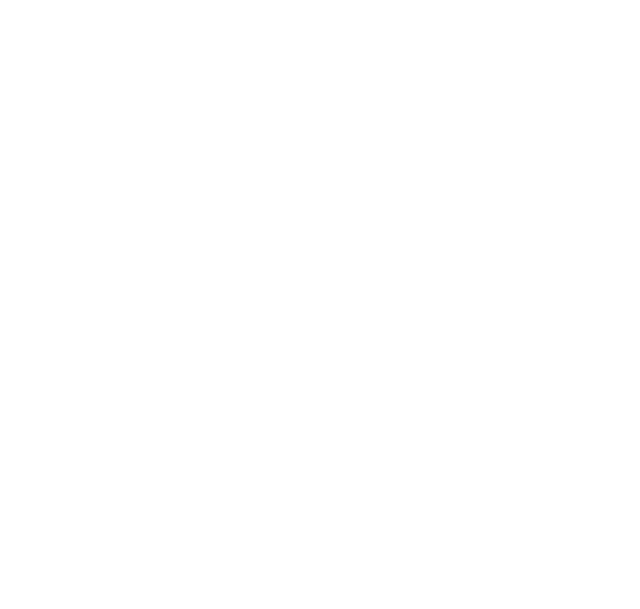
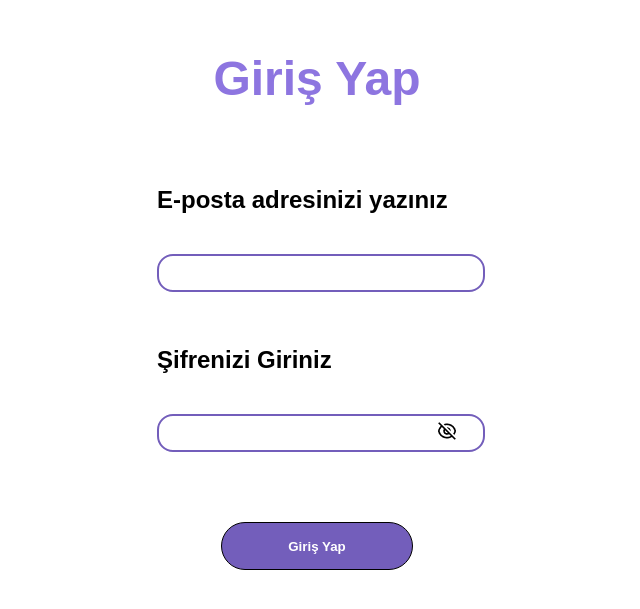
Before and after one commit to SezerDemir/kidokit-frontend, a React (Create React App) app: page /login in a window 1280 px wide. Before the commit this address had no page. Shown: the part 109-718 px from the top of the page, without its empty margins (323-963 px from the left). Built offline with nearby package versions, Linux system fonts and the light colour scheme.

Commit message:
login page is implemented

```diff
--- a/package.json
+++ b/package.json
@@ -11,8 +11,10 @@
     "@types/react": "^18.0.28",
     "@types/react-dom": "^18.0.11",
     "axios": "^1.3.3",
+    "install": "^0.13.0",
     "react": "^18.2.0",
     "react-dom": "^18.2.0",
+    "react-hook-form": "^7.43.1",
     "react-router-dom": "^6.8.1",
     "react-scripts": "5.0.1",
     "typescript": "^4.9.5",
--- a/src/App.tsx
+++ b/src/App.tsx
@@ -5,6 +5,7 @@
 import {HomepageContainer} from "./components/homepage/homepage-container"
 import { Home } from './pages/Home';
 import { Register } from './pages/Register';
+import { Login } from './pages/Login';
 
 function App() {
   return (
@@ -12,6 +13,7 @@
       <Routes>
         <Route path="/" element={<Home />} />
         <Route path="/register" element={<Register />} />
+        <Route path="/login" element={<Login />} />
       </Routes>
     </BrowserRouter>
   );
--- a/src/components/homepage/homepage-container.tsx
+++ b/src/components/homepage/homepage-container.tsx
@@ -8,8 +8,10 @@
 
     return(
         <div className={styles["homepage-container"]}>
-            <HomepageHeader />
-            <HomepageContent />
+            <div className={styles["flex-container"]}>
+                <HomepageHeader />
+                <HomepageContent />
+            </div>
         </div>
     );
 }
--- a/src/components/homepage/homepage-content.tsx
+++ b/src/components/homepage/homepage-content.tsx
@@ -12,7 +12,9 @@
             </Link>
             <div className={styles["sign-in-container"]}>
                 <p>Zaten bir hesabınız mı var?</p>
+                <Link to={"/login"}>
                 <button type="button" className={styles["button-sign-in"]}>Giriş Yap</button>
+                </Link>
             </div>
         </div>
     );
--- /dev/null
+++ b/src/components/login/login-container.tsx
@@ -0,0 +1,13 @@
+import React from "react"
+import { LoginContent } from "./login-content";
+import { LoginHeader } from "./login-header";
+import styles from "./login-style.module.css"
+
+export function LoginContainer(){
+    return(
+        <div className={styles["login-container"]}>
+            <LoginHeader />
+            <LoginContent />
+        </div>
+    );
+}
--- /dev/null
+++ b/src/components/login/login-content.tsx
@@ -0,0 +1,63 @@
+import axios from "axios";
+import React, { ChangeEvent, FormEvent, useState } from "react"
+import styles from "./login-style.module.css"
+
+export function LoginContent(){
+    const apiUrl: string = process.env.REACT_APP_LOGIN_URL as string;
+    const[passwordShow, setPasswordShow] = useState<boolean>(false);
+    const[password, setPassword] = useState<string>("");
+    const[email, setEmail] = useState<string>("");
+
+
+    const handleSubmit = (event: FormEvent<HTMLFormElement>) => {
+        event.preventDefault();
+
+        const jsonString: string = JSON.stringify(
+            {
+                "email" : email,
+                "password" : password
+            }
+        );
+
+        console.log(password + " " +  email + " " + apiUrl);
+        axios.post(
+            apiUrl,
+            jsonString,
+            {headers: {'Content-Type': 'application/json'}}
+        ).then(response => {
+            console.log(response)});
+
+    }
+
+    const handleChange = (e: ChangeEvent<HTMLInputElement>) => {
+        const {id, value} = e.target;
+        switch(id){
+            case "email":
+                setEmail(value);
+                break;
+            case "pass":
+                setPassword(value);
+                break;
+            default:
+                break;
+        }
+    }
+
+
+    return(
+        <form className={styles["login-content-container"]} onSubmit={handleSubmit} >
+            <div className={styles["input-email"]}>
+                <label htmlFor="email">E-posta adresinizi yazınız</label>
+                <input type="text" id="email" onChange={handleChange}/>
+            </div>
+            <div className={styles["input-password"]}>
+                <label htmlFor="pass">Şifrenizi Giriniz</label>
+                <input type={passwordShow ? "text" : "password"} onChange={handleChange} id="pass"/>
+                <button type="button" onClick={() => setPasswordShow(passwordShow ? false : true)}></button>
+            </div>
+
+            <button type="submit" className={styles["button-submit"]}>Giriş Yap</button>
+        </form>
+    );
+
+}
--- /dev/null
+++ b/src/components/login/login-header.tsx
@@ -0,0 +1,9 @@
+import React from "react";
+import styles from "./login-style.module.css"
+export function LoginHeader(){
+    return(
+        <div className={styles["login-header"]}>
+            <h1>Giriş Yap</h1>
+        </div>
+    );
+}
--- /dev/null
+++ b/src/components/login/login-style.module.css
@@ -0,0 +1,88 @@
+@import url('https://fonts.googleapis.com/css2?family=Lato:wght@400;700;900&display=swap');
+
+label{
+    font-weight: 700;
+    font-size: 1.5rem;
+}
+
+.login-container{
+    display: flex;
+    flex-direction: column;
+    align-items: center;
+}
+
+.login-header{
+    margin: 10rem 0 0 0;
+}
+.login-header > h1{
+    color: #8D75E0;
+    font-size: 3rem;
+}
+
+.login-content-container{
+    display: flex;
+    flex-direction: column;
+    align-items: center;
+}
+
+.input-email{
+    position: relative;
+    height: 6rem;
+    width: 20rem;
+    margin-top: 5rem;
+}
+.input-email > label{
+    width: 100%;
+    text-align: center;
+}
+.input-email > input{
+    margin-top: 2.5rem;
+    width: 20rem;
+    height: 2rem;
+    border-radius: 1rem;
+    border: 2px solid #735EBB;
+
+}
+
+.input-password{
+    position: relative;
+    height: 6rem;
+    width: 20rem;
+    margin-top: 4rem;
+}
+.input-password > label{
+    width: 100%;
+    text-align: center;
+}
+.input-password > input{
+    margin-top: 2.5rem;
+    width: 20rem;
+    height: 2rem;
+    border-radius: 1rem;
+    border: 2px solid #735EBB;
+}
+.input-password > button{
+    position: absolute;
+    top:4.75rem;
+    right: 1rem;
+    background-color: transparent;
+    border: none;
+    background-image: url("../../images/hide.png");
+    background-repeat: no-repeat;
+    height: 1.5rem;
+    width: 1.5rem;
+}
+button:active{
+    transform: translateY(2px)
+}
+
+.button-submit{
+    margin-top: 5rem;
+    width: 12rem;
+    height: 3rem;
+    border-radius: 2rem;
+    border: 1px solid black;
+    background-color: #735EBB;
+    color: white;
+    font-weight: 700;
+}
--- a/src/components/register/register-content.tsx
+++ b/src/components/register/register-content.tsx
@@ -1,18 +1,20 @@
-import React, { useRef, useState, FormEvent } from "react"
+import React, { useState, FormEvent, ChangeEvent } from "react"
 import styles from "./register-style.module.css"
 import warningLogo from "../../images/warningSign.png"
 import axios from "axios"
 
 export function RegisterContent(){
-    const apiRegisterAdress: string = "https://api.kidokit.com/api/account/v2/register";
+    const apiRegisterAdress: string = process.env.REACT_APP_REGISTER_URL as string;
 
     //error messages
     const fullNameErrorMessage: string = "Geçerli bir ad ve soyad girmelisiniz";
     const emailErrorMessage: string = "Geçerli bir e-mail adresi girmelisiniz";
     const passwordErrorMessage: string = "Geçerli bir şifre girmelisiniz";
+    const repeatPasswordErrorMessage: string = "Tekrarlana şifre ilk şifre ile aynı olmalıdır"
     const childNameErrorMessage: string = "Geçerli bir çocuk adı girmelisiniz";
     const childBirthdayErrorMessage: string = "Geçerli bir doğum tarihi girmelisiniz";
     const agreementErrorMessage: string = "Anlaşma koşullarını kabul etmelisiniz";
+    const childGenderErrorMessage: string = "Bir cinsiyet seçiniz";
 
     const [passwordShown, setPasswordShown] = useState<boolean>(false);
     const [repeatPasswordShown, setRepeatPasswordShown] = useState<boolean>(false);
@@ -20,11 +22,19 @@
     const [passwordDigitCheck, setPasswordDigitCheck] = useState<boolean>(false);
     const [passwordSpecialCheck, setPasswordSpecialCheck] = useState<boolean>(false);
     const [passwrodUpperCaseCheck, setPasswrodUpperCaseCheck] = useState<boolean>(false);
+    const [repeatPasswordCheck, setRepeatPasswordCheck] = useState<boolean>(false);
+
+    const [fullName, setFullName] = useState<string>("");
+    const [password, setPassword] = useState<string>("");
+    const [repeatPassword, setRepeatPassword] = useState<string>("");
+    const [email, setEmail] = useState<string>("");
+    const [childName, setChildName] = useState<string>("");
+    const [childBirthday, setChildBirthday] = useState<string>("");
 
     enum Gender{
-        male, female, none
+        female = 0, male = 1, none = 2
     }
-    const[kidGender, setKidGender] = useState<Gender>(Gender.none);
+    const[childGender, setChildGender] = useState<Gender>(Gender.none);
     const changeButtonColor = (b1: HTMLElement | null, b2: HTMLElement | null)  => {
         if(b1 !== null && b2 !== null){
             b1.style.borderColor = "#735EBB";
@@ -35,30 +45,20 @@
     const specialCharacters: RegExp = /[`!@#$%^&*()_+\-=\[\]{};':"\\|,.<>\/?~]/
     const upperCaseCharacters: RegExp = /[A-Z]/
 
-    const year = (new Date()).getFullYear();
-    const years = Array.from(new Array(40),( val, index) => year - index);
-
-    const validateEmail = (email: string) => {
+    const validateEmail = () => {
         return /\S+@\S+\.\S+/.test(email);
     }
 
-    const validateFullName = (fullName: string) => {
+    const validateFullName = () => {
         return /^[a-zA-Z]+ [a-zA-Z]+$/.test(fullName);
     }
 
-    const validateName = (name: string) => {
-        return /^[a-zA-Z]+$/.test(name);
+    const validateName = () => {
+        return /^[a-zA-Z]+$/.test(childName);
     }
 
-    const validatePassword = () => {
-        const firstPassword = (document.getElementById("input-password") as HTMLInputElement).value;
-        const secondPassword = (document.getElementById("input-repeat-password") as HTMLInputElement).value;
-        return passwordCharacterCheck && passwordDigitCheck && passwordSpecialCheck && passwrodUpperCaseCheck
-        && (firstPassword === secondPassword);
-    }
-
-
-    const checkInput = (e: React.ChangeEvent<HTMLInputElement>) => {
+    const validatePassword = (e: React.ChangeEvent<HTMLInputElement>) => {
+        handleInputChange(e);
         if(e.target.value.length > 7 && e.target.value.length < 31){
             setPasswordCharacterCheck(true);
         }
@@ -86,49 +86,61 @@
         else{
             setPasswrodUpperCaseCheck(false);
         }
+    }
 
+    const checkPassword = () => {
+        return passwordCharacterCheck && passwordDigitCheck && passwordSpecialCheck && passwrodUpperCaseCheck;
+    }
+
+    const handleInputChange = (e: ChangeEvent<HTMLInputElement>) => {
+        const {id, value} = e.target;
+        switch(id){
+            case "input-name":
+                setFullName(value);
+                break;
+            case "input-password":
+                setPassword(value);
+                break;
+            case "input-email":
+                setEmail(value);
+                break;
+            case "input-repeat-password":
+                setRepeatPassword(value);
+                break;
+            case "input-kid-name":
+                setChildName(value);
+                break;
+            case "input-date":
+                setChildBirthday(value);
+                break;
+            default:
+                break;
+        }
     }
 
     const handleSubmit = (event: FormEvent<HTMLFormElement>) => {
         event.preventDefault();
 
-        //gets and validates input values
-
-        //gets name
-        const fullName: string = (document.getElementById("input-name") as HTMLInputElement).value;
-        const nameCheck: boolean = validateFullName(fullName);
-
-        //gets email
-        const email: string = (document.getElementById("input-email") as HTMLInputElement).value;
-        const emailCheck: boolean = validateEmail(email);
-
-        //gets password
-        const password: string = (document.getElementById("input-password") as HTMLInputElement).value;
-        const passwordCheck: boolean = validatePassword();
-
-        //gets kid's name
-        const childName: string = (document.getElementById("input-kid-name") as HTMLInputElement).value;
-        const childNameCheck: boolean = validateName(childName);
-
-        //gets birth date
-        const childBirthDay: string = (document.getElementById("input-date") as HTMLInputElement).value;
-        const childBirthDayCheck: boolean = (childBirthDay !== "") ? true : false;
-
-        //gets gender
-        const childGender: string = kidGender.toString();
-        const childGenderCheck: boolean = (Gender.none !== kidGender) ? true : false;
-
-        //gets agreement
+        //validates input values
+        const nameCheck: boolean = validateFullName();
+        const emailCheck: boolean = validateEmail();
+        const passwordCheck: boolean = checkPassword();
+        setRepeatPasswordCheck(password===repeatPassword ? true:false);
+        const childNameCheck: boolean = validateName();
+        const childBirthDayCheck: boolean = (childBirthday !== "") ? true : false;
+        const childGenderCheck: boolean = (Gender.none !== childGender) ? true : false;
         const agreement: boolean = (document.getElementById("agreement-checkbox") as HTMLInputElement).checked;
 
-        if(nameCheck && emailCheck && passwordCheck && childNameCheck && childBirthDayCheck && childGenderCheck && agreement){
+        console.log(nameCheck + fullName);
+
+        if(nameCheck && emailCheck && passwordCheck && repeatPasswordCheck && childNameCheck && childBirthDayCheck && childGenderCheck && agreement){
             const jsonString: string = JSON.stringify(
                 {
                     "fullName" : fullName,
                     "email" : email,
                     "password" : password,
                     "childName" : childName,
-                    "childBirthday" : childBirthDay,
+                    "childBirthday" : childBirthday,
                     "childGender" : childGender
                 }
             );
@@ -139,12 +151,14 @@
         }
         else{
             const errorMessage: string =
-                (nameCheck ? "" : fullNameErrorMessage) + "\n" +
-                (emailCheck ? "" : emailErrorMessage) + "\n" +
-                (passwordCheck ? "" : passwordErrorMessage) + "\n" +
-                (childNameCheck ? "" : childNameErrorMessage) + "\n" +
-                (childBirthDayCheck ? "" : childBirthdayErrorMessage) + "\n" +
-                (agreement ? "" : agreementErrorMessage) + "\n";
+                (nameCheck ? "" : fullNameErrorMessage + "\n") +
+                (emailCheck ? "" : emailErrorMessage + "\n") +
+                (passwordCheck ? "" : passwordErrorMessage + "\n") +
+                (repeatPasswordCheck ? "" : repeatPasswordErrorMessage + "\n") +
+                (childNameCheck ? "" : childNameErrorMessage + "\n") +
+                (childBirthDayCheck ? "" : childBirthdayErrorMessage + "\n") +
+                (childGenderCheck ? "" : childGenderErrorMessage + "\n") +
+                (agreement ? "" : agreementErrorMessage);
             alert(errorMessage);
         }
     }
@@ -153,17 +167,17 @@
         <form className={styles["register-content-container"]} onSubmit={handleSubmit}>
             <div className={styles["name-cell"]}>
                 <h1>Adınız ve Soyadınız</h1>
-                <input type={"text"} id="input-name" />
+                <input type={"text"} id="input-name" onChange={handleInputChange}/>
             </div>
 
             <div className={styles["email-cell"]}>
                 <h1>Eposta adresinizi yazınız</h1>
-                <input type={"text"} id="input-email" />
+                <input type={"text"} id="input-email" onChange={handleInputChange}/>
             </div>
 
             <div className={styles["password-cell"]}>
                 <h1>Bir şifre belirleyiniz</h1>
-                <input type={passwordShown ? "text" : "password"} onChange={checkInput} id="input-password"/>
+                <input type={passwordShown ? "text" : "password"} onChange={validatePassword} id="input-password"/>
                 <button type="button" onClick={() => {passwordShown ? setPasswordShown(false) : setPasswordShown(true)}}></button>
 
                 <ul>
@@ -176,31 +190,34 @@
 
             <div className={styles["repeat-password-cell"]}>
                 <h1>Bir şifre belirleyiniz</h1>
-                <input type={repeatPasswordShown ? "text" : "password"} id="input-repeat-password" />
+                <input type={repeatPasswordShown ? "text" : "password"} id="input-repeat-password"
+                    onChange={handleInputChange}
+                    onPaste={() => {console.log(navigator.clipboard.readText())}}
+                />
                 <button type="button" onClick={() => {repeatPasswordShown ? setRepeatPasswordShown(false) : setRepeatPasswordShown(true)}}></button>
             </div>
 
             <div className={styles["kid-name-cell"]}>
                 <h1>Çocuğun ismi?</h1>
-                <input type="text" id="input-kid-name"/>
+                <input type="text" id="input-kid-name" onChange={handleInputChange}/>
             </div>
 
             <div className={styles["kid-birthday-cell"]}>
                 <h1>Çocuğun Doğum Tarihi?</h1>
-                <input type={"date"} id="input-date"></input>
+                <input type={"date"} id="input-date" onChange={handleInputChange} />
             </div>
 
             <div className={styles["kid-gender-cell"]}>
                 <h1>Çocuğunuzun cinsiyeti</h1>
                 <button type="button" className={styles["button-male"]} id="male-button" onClick={() =>
                     {
-                        setKidGender(Gender.male);
+                        setChildGender(Gender.male);
                         changeButtonColor(document.getElementById("male-button"), document.getElementById("female-button"));
                     }
                    }>Erkek</button>
                 <button type="button" className={styles["button-female"]} id="female-button" onClick={() =>
                     {
-                        setKidGender(Gender.female);
+                        setChildGender(Gender.female);
                         changeButtonColor(document.getElementById("female-button"), document.getElementById("male-button"));
                     }
                     }>Kız</button>
--- /dev/null
+++ b/src/pages/Login.tsx
@@ -0,0 +1,8 @@
+import React from "react"
+import {LoginContainer} from "../components/login/login-container"
+
+export function Login(){
+    return(
+        <LoginContainer />
+    );
+}
```
Also changed, not shown: src/components/homepage/homepage-style.module.css (+6 -5 lines), 2 other files (tests, documents, lock files or other folders).
